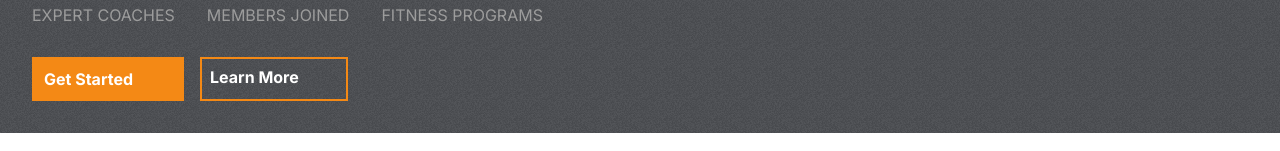
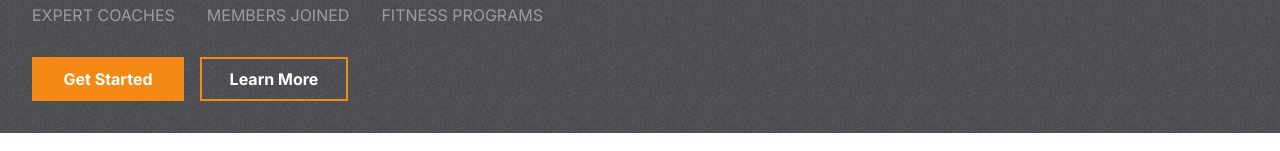
Before and after one commit to ThomasSzentirmay/FT-demo-st, a React (Create React App) app: page / in a window 1280 px wide. Shown: the part 592-743 px from the top of the page. Built offline with nearby package versions, Linux system fonts and the light colour scheme; the HTML template or start-up script is replaced by a standard one.

Commit message:
imported assets into hero.jsx

```diff
--- a/src/App.css
+++ b/src/App.css
@@ -35,6 +35,9 @@
   font-weight: bold;
   border: 4px solid transparent;
   transition: 300ms all;
+  display: flex;
+  align-items: center;
+  justify-content: center;
 }
 
 .btn:hover {
--- a/src/components/Hero/Hero.jsx
+++ b/src/components/Hero/Hero.jsx
@@ -1,7 +1,10 @@
 import React from 'react';
 import './Hero.css';
-
 import Header from '../Header/Header';
+import hero_image from "../../assets/hero_image.png";
+import hero_image_back from "../../assets/hero_image_back.png";
+import Heart from "../../assets/heart.png";
+import Calories from "../../assets/calories.png";
 
 const Hero = () => {
     return (
```
